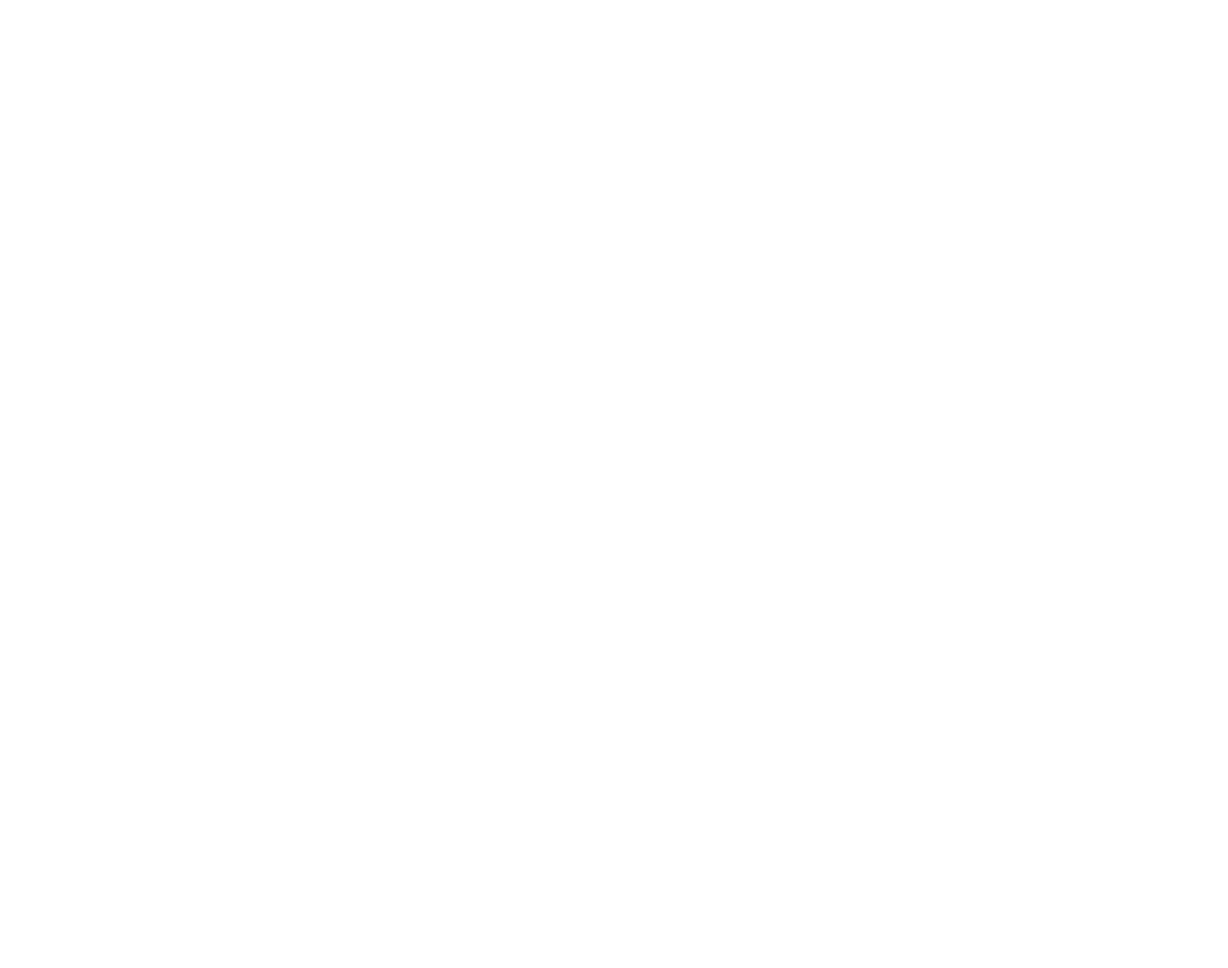
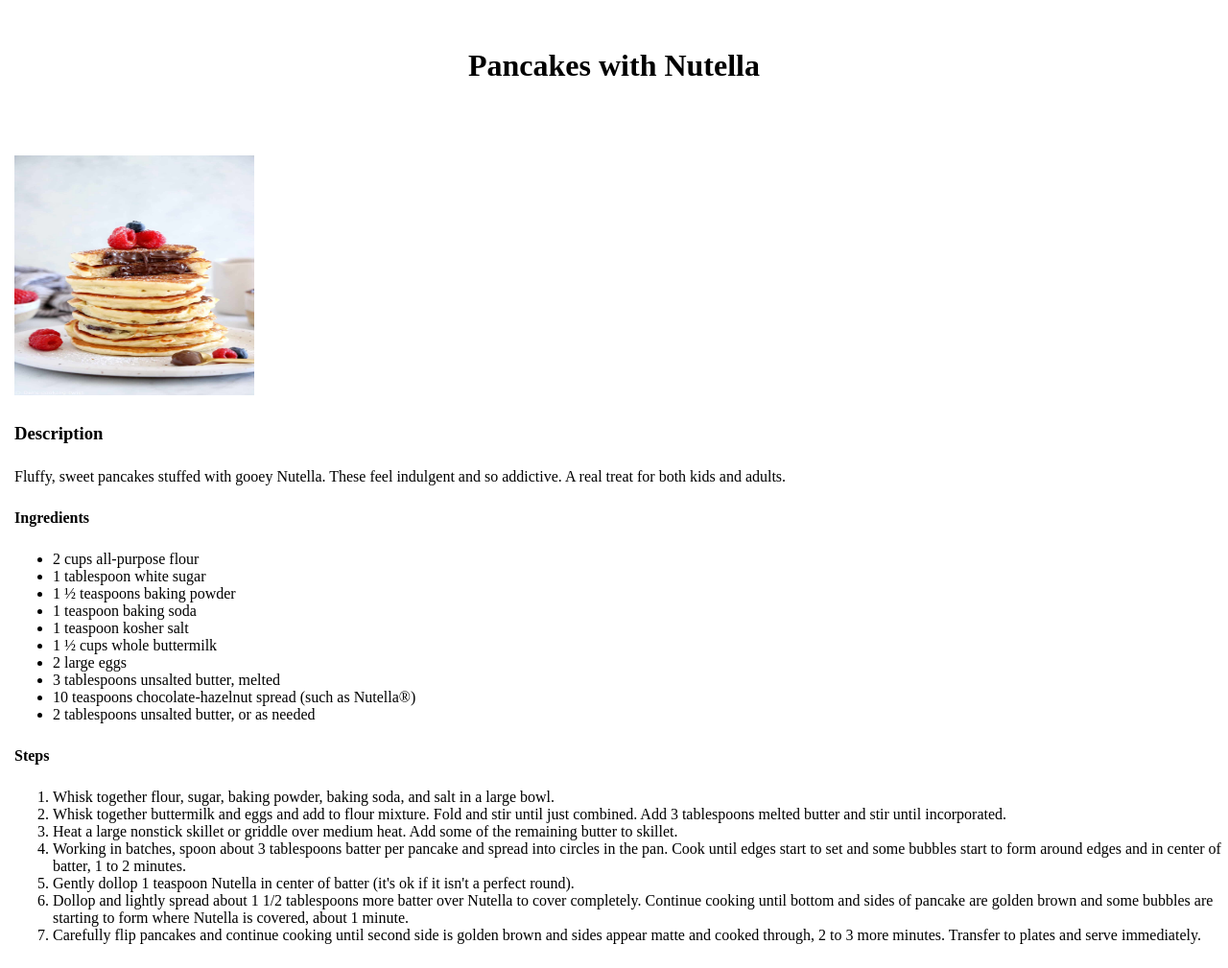
Before and after one commit to steff-mat/odin-recipes, a plain HTML site: page recipes/pancakes_nutella.html in a window 1280 px wide. Shown: the whole page at 96% size. Before the commit the page ends 800 px from the top, so only its background shows below. Drawn offline with Linux system fonts and the light colour scheme; files that its build step writes are made by us from their sources.

Commit message:
Include final version

```diff
--- a/recipes/pancakes_nutella.html
+++ b/recipes/pancakes_nutella.html
@@ -4,8 +4,70 @@
     <meta charset="UTF-8" />
     <meta http-equiv="X-UA-Compatible" content="IE=edge" />
     <meta name="viewport" content="width=device-width, initial-scale=1.0" />
-    <link rel="stylesheet" href="./style.css" />
+    <link rel="stylesheet" href="./recipes_style.css" />
     <title>Pancakes with Nutella</title>
   </head>
-  <body></body>
+  <body>
+    <h1>Pancakes with Nutella</h1>
+    <img
+      class="pizza-page-img"
+      src="/odin-recipes/imgs/Nutella-Stuffed-Pancakes_3.jpg"
+      alt="nutella-pancakes"
+    />
+    <h3>Description</h3>
+    <p>
+      Fluffy, sweet pancakes stuffed with gooey Nutella. These feel indulgent
+      and so addictive. A real treat for both kids and adults.
+    </p>
+    <h4>Ingredients</h4>
+    <ul>
+      <li>2 cups all-purpose flour</li>
+      <li>1 tablespoon white sugar</li>
+      <li>1 ½ teaspoons baking powder</li>
+      <li>1 teaspoon baking soda</li>
+      <li>1 teaspoon kosher salt</li>
+      <li>1 ½ cups whole buttermilk</li>
+      <li>2 large eggs</li>
+      <li>3 tablespoons unsalted butter, melted</li>
+      <li>10 teaspoons chocolate-hazelnut spread (such as Nutella®)</li>
+      <li>2 tablespoons unsalted butter, or as needed</li>
+    </ul>
+    <h4>Steps</h4>
+    <ol>
+      <li>
+        Whisk together flour, sugar, baking powder, baking soda, and salt in a
+        large bowl.
+      </li>
+      <li>
+        Whisk together buttermilk and eggs and add to flour mixture. Fold and
+        stir until just combined. Add 3 tablespoons melted butter and stir until
+        incorporated.
+      </li>
+      <li>
+        Heat a large nonstick skillet or griddle over medium heat. Add some of
+        the remaining butter to skillet.
+      </li>
+      <li>
+        Working in batches, spoon about 3 tablespoons batter per pancake and
+        spread into circles in the pan. Cook until edges start to set and some
+        bubbles start to form around edges and in center of batter, 1 to 2
+        minutes.
+      </li>
+      <li>
+        Gently dollop 1 teaspoon Nutella in center of batter (it's ok if it
+        isn't a perfect round).
+      </li>
+      <li>
+        Dollop and lightly spread about 1 1/2 tablespoons more batter over
+        Nutella to cover completely. Continue cooking until bottom and sides of
+        pancake are golden brown and some bubbles are starting to form where
+        Nutella is covered, about 1 minute.
+      </li>
+      <li>
+        Carefully flip pancakes and continue cooking until second side is golden
+        brown and sides appear matte and cooked through, 2 to 3 more minutes.
+        Transfer to plates and serve immediately.
+      </li>
+    </ol>
+  </body>
 </html>
```
Also changed, not shown: index.html (+2 -2 lines), recipes/pasta_carbonara.html (+57 -2 lines), recipes/pizza_diavola.html (+1 -5 lines), imgs/Nutella-Stuffed-Pancakes_3.jpg (added), imgs/pasta-carbonara.jpeg (added).
